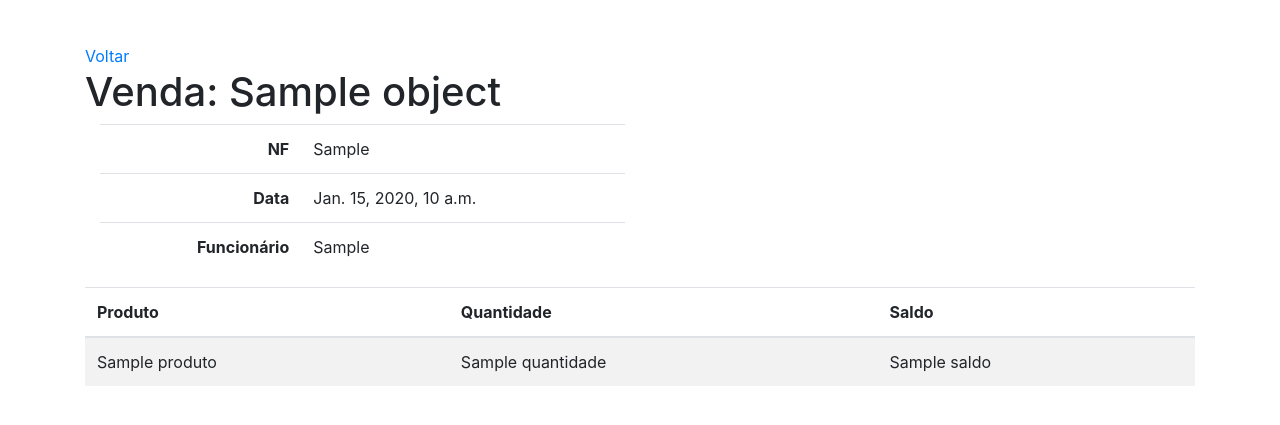
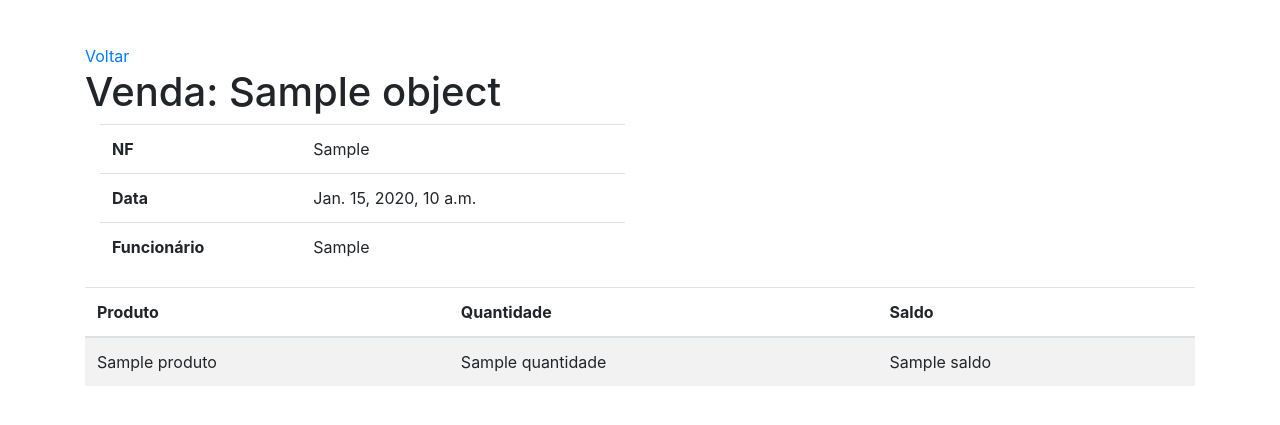
Before and after one commit to spinho010/Bartolaa2, a Django app: template projeto/estoque/templates/estoque_detail.html in a window 1280 px wide. Shown: the part 56-481 px from the top of the page. Run offline with Django 3.2, Linux system fonts and the light colour scheme; the template is opened without the code that fills it: most values are stand-ins (such as "Sample title", 1, 10 or a date in 2020); some libraries are stand-ins or nearby versions.

Commit message:
Update estoque_detail.html

```diff
--- a/projeto/estoque/templates/estoque_detail.html
+++ b/projeto/estoque/templates/estoque_detail.html
@@ -18,15 +18,15 @@
   <table class="table table-user-information">
     <tbody>
       <tr>
-        <th class="text-right">NF</th>
+        <th class="text-left">NF</th>
         <td>{{ object.nf_formated }}</td>
       </tr>
       <tr>
-        <th class="text-right">Data</th>
+        <th class="text-left">Data</th>
         <td>{{ object.created }}</td>
       </tr>
       <tr>
-        <th class="text-right">Funcionário</th>
+        <th class="text-left">Funcionário</th>
         <td>{{ object.funcionario.first_name }}</td>
       </tr>
     </tbody>
```
